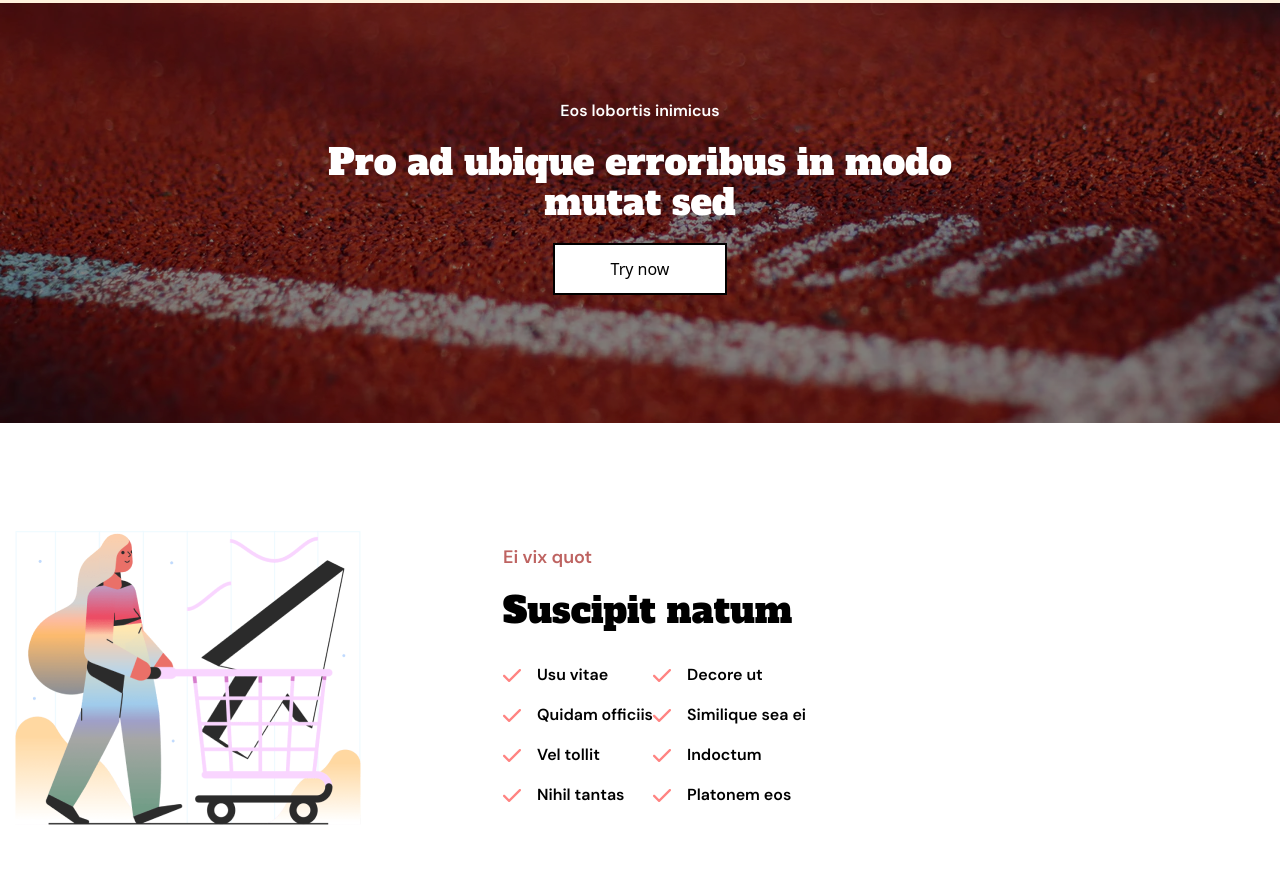
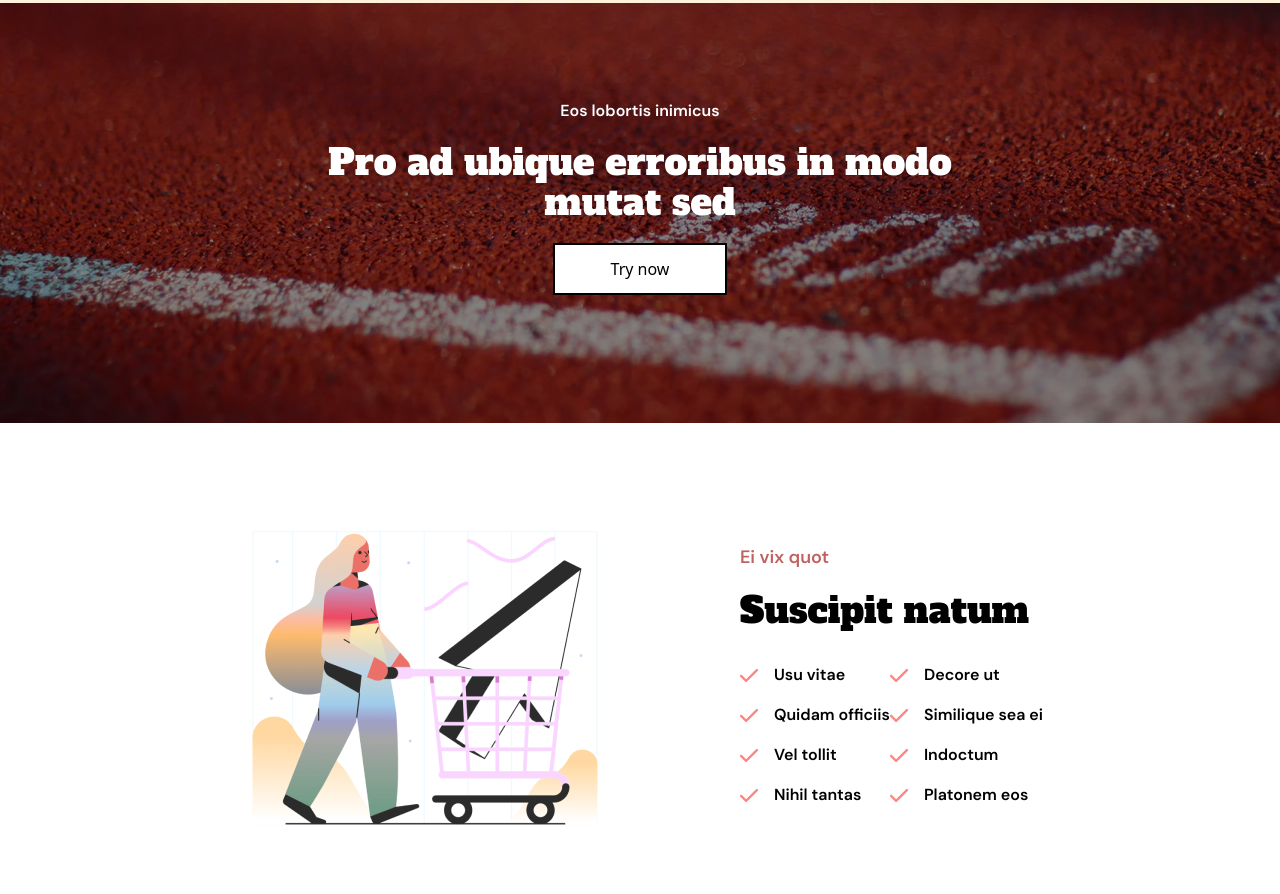
Before and after one commit to AnubisArt/WBA-tailwind-web, a website: page src/index.html in a window 1280 px wide. Shown: the part 1470-2364 px from the top of the page. Drawn offline with Linux system fonts and the light colour scheme.

Commit message:
def, lg, xl, 2xl

```diff
--- a/src/index.html
+++ b/src/index.html
@@ -122,7 +122,7 @@
             <button type="button" class="bg-white text-black border-black p-3 px-14 border-2"> Try now</button>
         </div>
     </div>
-    <div class="bg-white p-[16px]lg:p-[90px]">
+    <div class="bg-white p-[16px]lg:p-[90px] lg:justify-center lg:flex">
         <div class="lg:flex lg:flex-row lg:items-stretch lg:gap-32 lg:mt-20">
             <img src="../assets/marginalia-online-shopping.png" />
             <div class="lg:mt-10">
```
Also changed, not shown: src/output.css.
